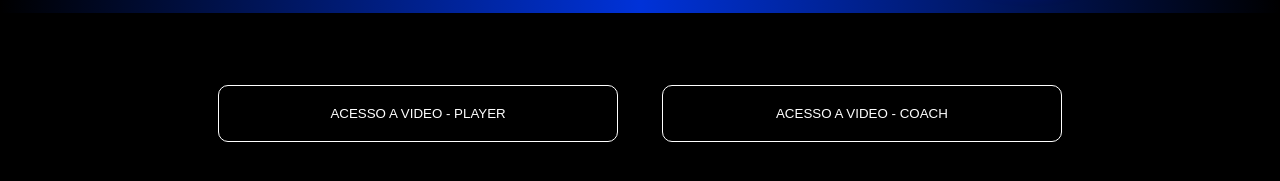
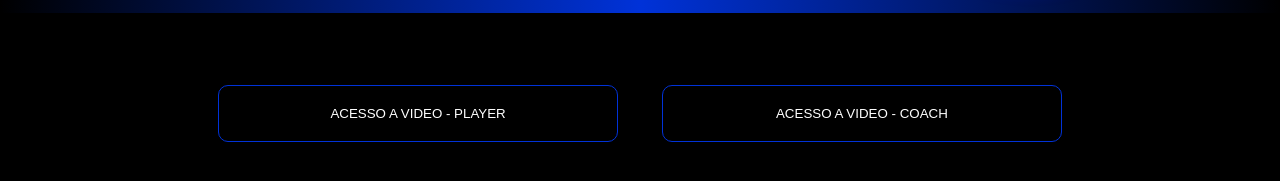
Before and after one commit to 09franchico/AmzonStars, a plain HTML site: page index.html in a window 1280 px wide. Shown: the part 1023-1204 px from the top of the page. Drawn offline with Linux system fonts and the light colour scheme; a script that the page names is missing.

Commit message:
Commit modificando o botao

```diff
--- a/css/estilo.css
+++ b/css/estilo.css
@@ -253,7 +253,7 @@ a{
 }
 .btn-ac{
     width: 400px;
-    border: 1px solid rgb(255, 255, 255);
+    border: 1px solid rgb(0, 50, 216);
     background-color: rgb(0, 0, 0);
     padding: 20px;
     margin: 20px;
```
Also changed, not shown: js/script.js (deleted, +0 -10 lines).
